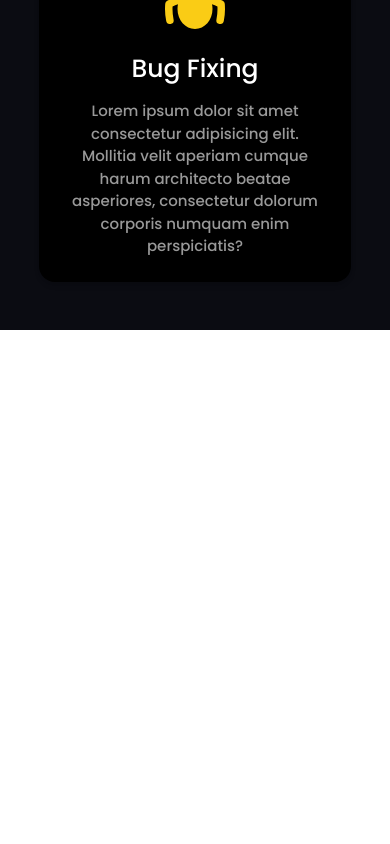
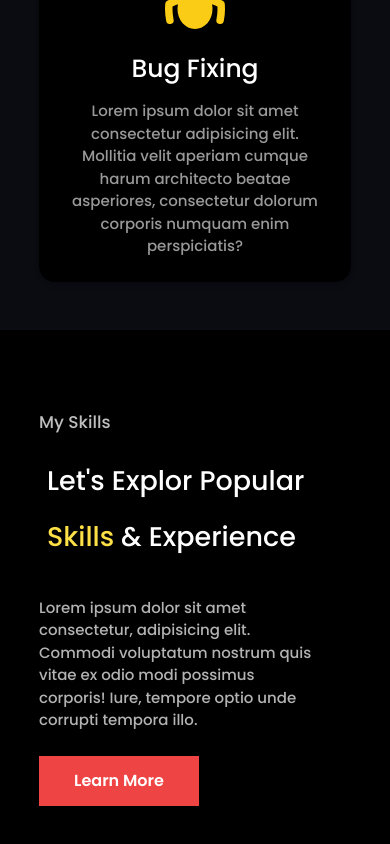
Before and after one commit to AleksandrKompanetc/react-app-portfolio, a Next.js app: page / in a window 390 px wide. Shown: the part 4350-5194 px from the top of the page. Before the commit the page ends 4680 px from the top, so only its background shows below. Built offline with nearby package versions, Linux system fonts and the light colour scheme.

Commit message:
adding component Skills

```diff
--- /dev/null
+++ b/components/Skills.tsx
@@ -0,0 +1,33 @@
+import React from 'react'
+
+const Skills = () => {
+  return (
+    <div className='pt-[5rem] pb-[3rem] bg-black text-white'>
+      <div className='grid w-[80%] mx-auto grid-cols-1 lg:grid-cols-7 gap-[2rem] items-center'>
+        <div className='col-span-3'>
+          <p className='heading__mini'>My Skills</p>
+          <h1 className='heading__primary'>Let's Explor Popular <span className='text-yellow-300'>Skills</span> & Experience</h1>
+          <p className='text-[15px] mb-[1.5rem] text-white opacity-70 mt-[1.5rem]'>Lorem ipsum dolor sit amet consectetur, adipisicing elit.
+            Commodi voluptatum nostrum quis vitae ex odio modi possimus corporis! Iure,
+            tempore optio unde corrupti tempora illo.
+          </p>
+          <button className='relative flex h-[50px] w-40 items-center justify-center font-semibold
+              overflow-hidden bg-red-500 text-white shadow-2xl transition-all before:absolute before:h-0
+              before:w-0 before:rounded-full before:bg-blue-600 before:duration-500 before:ease-out
+              hover:before:h-56 hover:before:w-56'>
+            <span className='relative z-10'>Learn More</span>
+          </button>
+        </div>
+        <div className='col-span-4'>
+          <div className='grid grid-cols-1 sm:grid-cols-2 md:grid-cols-4 lg:grid-cols-3 xl:grid-cols-4 gap-[1rem] items-center'>
+            <div>
+
+            </div>
+          </div>
+        </div>
+      </div>
+    </div>
+  )
+}
+
+export default Skills
--- a/pages/index.tsx
+++ b/pages/index.tsx
@@ -3,6 +3,7 @@
 import Nav from '@/components/Nav';
 import NavMobile from '@/components/NavMobile';
 import Services from '@/components/Services';
+import Skills from '@/components/Skills';
 import React, { useState } from 'react';
 
 const HomePage = () => {
@@ -18,6 +19,7 @@
       <Hero />
       <AboutMe />
       <Services />
+      <Skills />
     </div>
   )
 }
```
